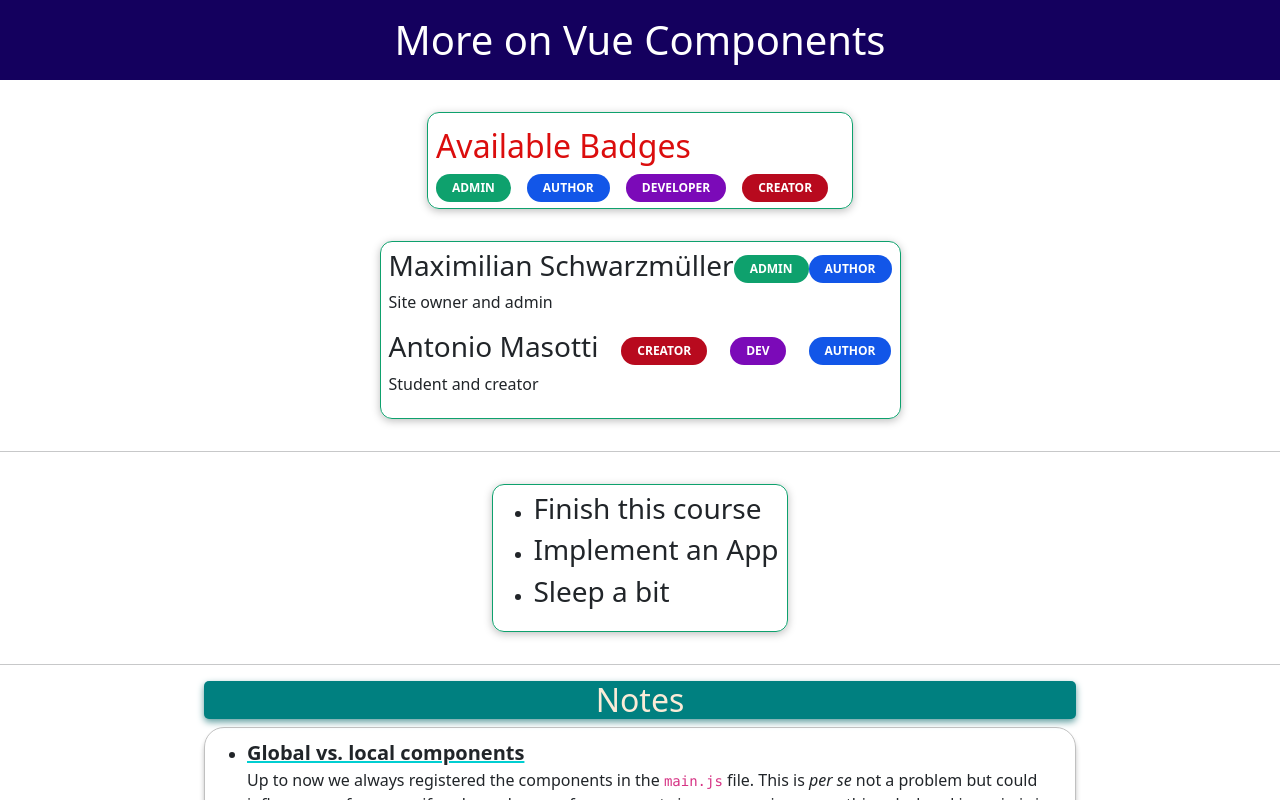
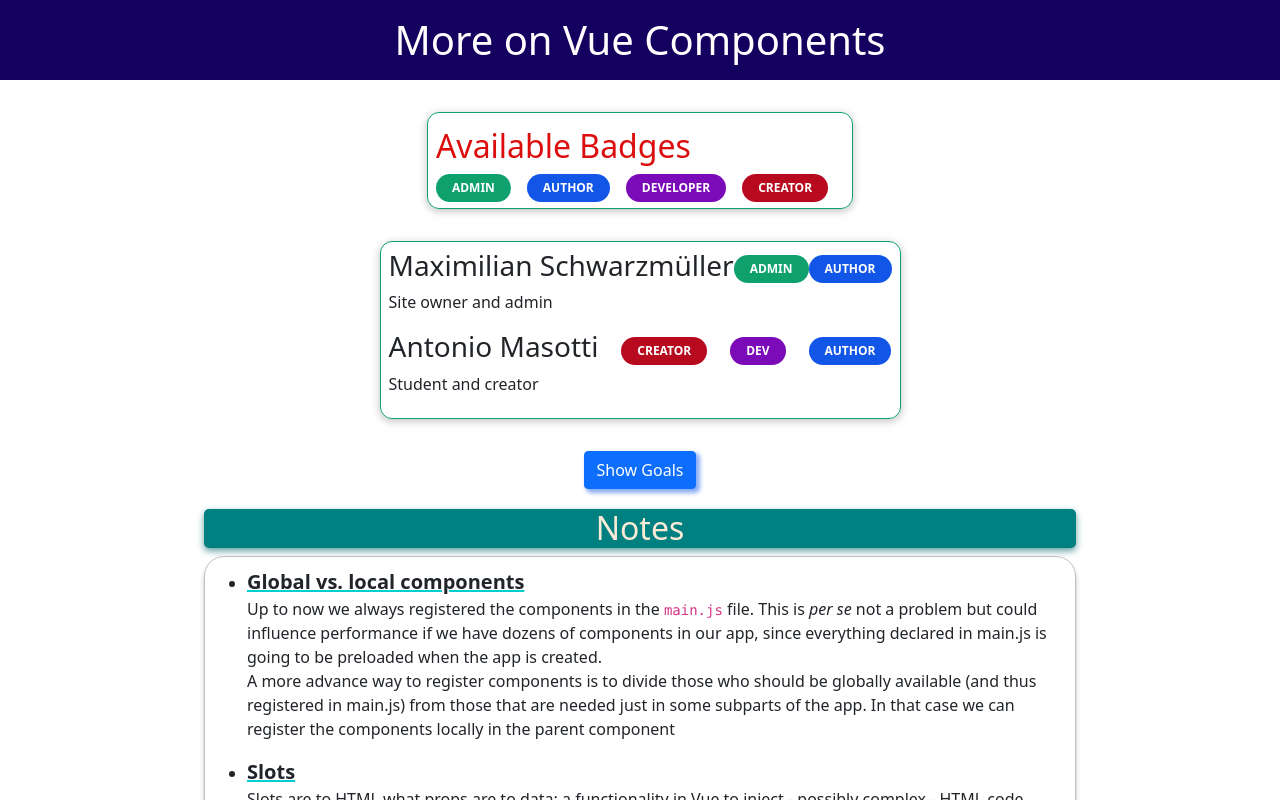
Before and after one commit to amasotti/vue-academind, a Vue app in the folder 03_components_advanced/: page / in a window 1280 px wide. Shown: the top 800 px of the page. Built offline with nearby package versions, Linux system fonts and the light colour scheme.

Commit message:
toggleGoals button for dynamic components

```diff
--- a/03_components_advanced/src/App.vue
+++ b/03_components_advanced/src/App.vue
@@ -14,16 +14,20 @@
           :roles="user.role"
       ></user-info>
     </base-card>
-    <hr>
-    <base-card>
+    <div class="btn-container">
+    <button class="btn btn-primary" @click="toggleGoals">{{showGoals ? 'Hide' : 'Show'}} Goals</button>
+    </div>
+    <base-card v-if="showGoals">
+      <hr>
       <user-goal>
         <h2>A goal:</h2>
         <template #goalItem="item">
-          <h3>{{ item.goal }}</h3>
+          <h3>{{ item['goal'] }}</h3>
         </template>
       </user-goal>
+      <hr>
     </base-card>
-    <hr>
+
   </div>
   <div class="container-fluid">
     <h2>Notes</h2>
@@ -106,6 +110,7 @@ export default {
   },
   data() {
     return {
+      showGoals : false,
       activeUser: [
         {
           id: 1,
@@ -122,6 +127,11 @@ export default {
       ],
     };
   },
+  methods: {
+    toggleGoals() {
+      this.showGoals = !this.showGoals;
+    },
+  }
 };
 </script>
 
@@ -175,4 +185,16 @@ body {
   width: 70%;
   position: absolute;
 }
+
+.btn-container {
+  margin: auto;
+  text-align: center;
+  padding-block-end: 20px;
+}
+
+.btn-container button {
+  border-radius: 4px;
+  box-shadow: 3px 3px 4px 1px rgba(86, 135, 241, 0.7);
+  z-index: 3;
+}
 </style>
--- a/03_components_advanced/src/components/Scoped.vue
+++ b/03_components_advanced/src/components/Scoped.vue
@@ -2,6 +2,7 @@
   <ul>
     <li v-for="goal in goals" :key="goal">
       <slot name="goalItem" :goal="goal"></slot>
+      <p data-type="description">Some text</p>
     </li>
   </ul>
 </template>
@@ -16,3 +17,12 @@ export default {
   }
 }
 </script>
+
+
+<style>
+p[data-type="description"] {
+  color: #0ea16d;
+  font-style: oblique;
+  font-family: Cantarell sans-serif;
+}
+</style>
```
